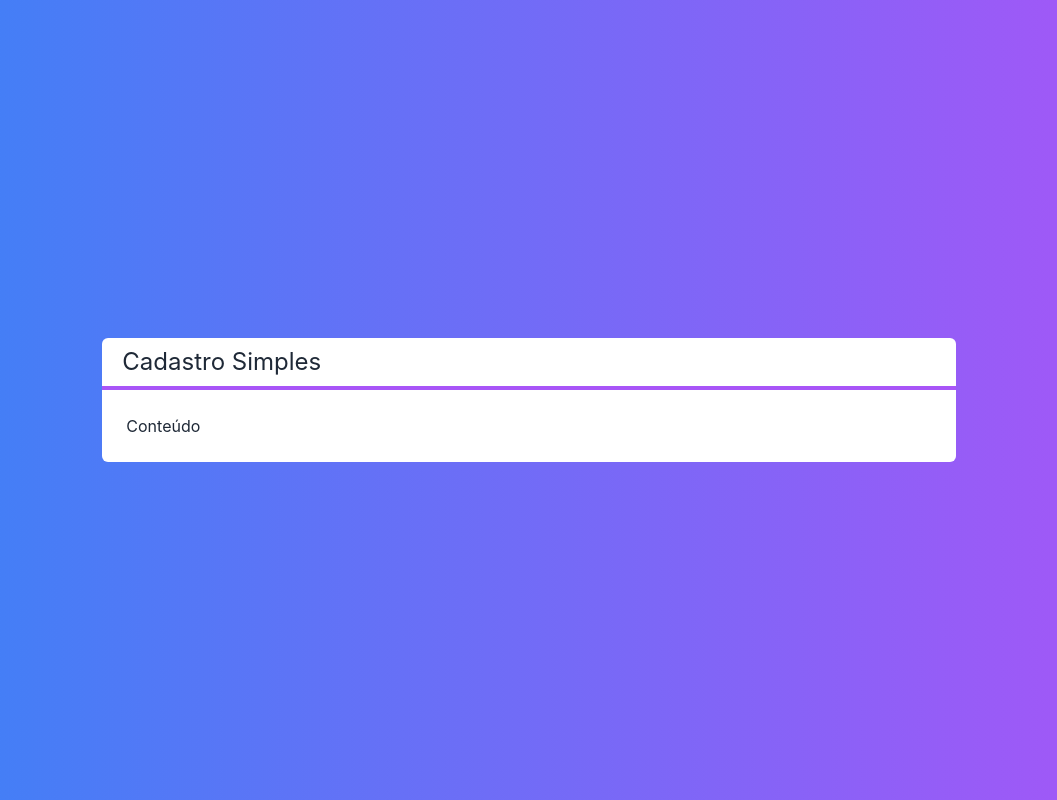
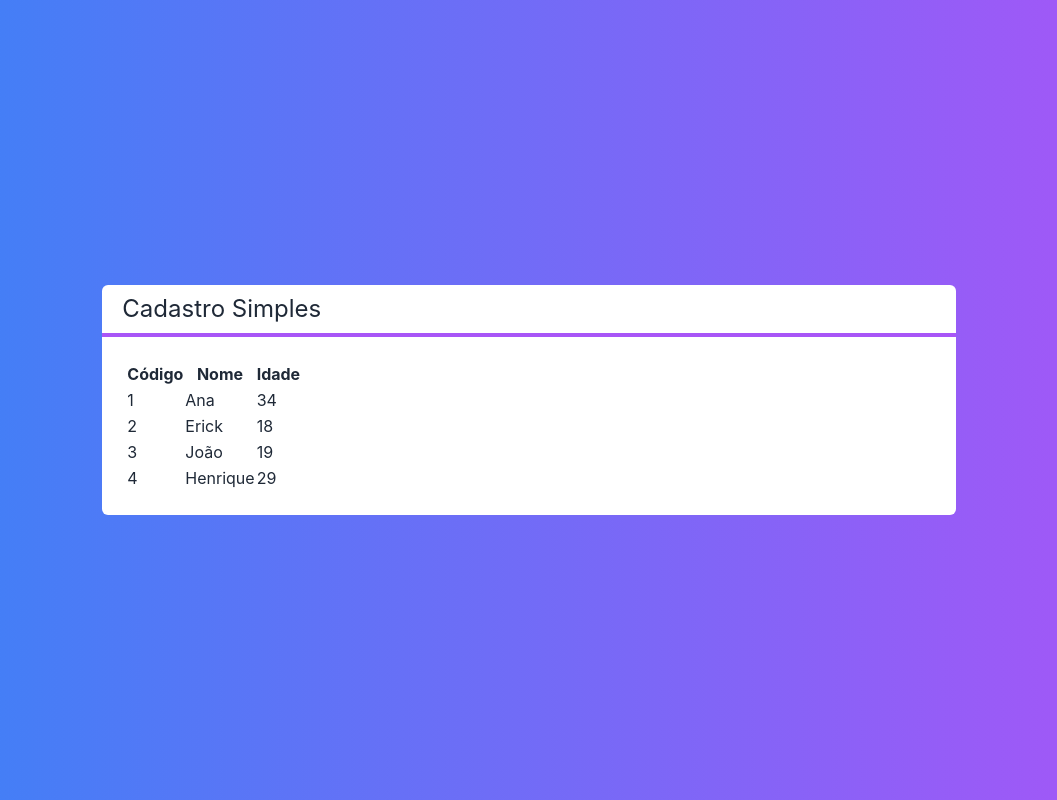
Before and after one commit to Erickbci/next-crud, a Next.js app: page / in a window 1280 px wide. Shown: the whole page, without its empty margins (111-1168 px from the left). Built offline with nearby package versions, Linux system fonts and the light colour scheme.

Commit message:
Componente Tabela #01

```diff
--- /dev/null
+++ b/src/components/Tabela.tsx
@@ -0,0 +1,44 @@
+import Cliente from '../core/Cliente'
+
+interface TabelaProps {
+    clientes: Cliente[]
+}
+
+export default function Tabela(props: TabelaProps){
+
+    function renderizarCabecalho(){
+        return(
+                <tr>
+                    <th>Código</th>
+                    <th>Nome</th>
+                    <th>Idade</th>
+                </tr>
+        )
+    }
+
+    function renderizarDados(){
+
+        return props.clientes?.map((cliente, i) => {
+
+            return(
+                <tr key={cliente.id}>
+                    <td>{cliente.id}</td>
+                    <td>{cliente.nome}</td>
+                    <td>{cliente.idade}</td>
+                </tr>
+            )
+        })
+
+    }
+
+    return (
+        <table>
+            <thead>
+                {renderizarCabecalho()}
+            </thead>
+            <tbody>
+                {renderizarDados()}
+            </tbody>
+        </table>
+    )
+}
--- a/src/pages/index.tsx
+++ b/src/pages/index.tsx
@@ -1,6 +1,16 @@
 import Layout from "../components/Layout";
+import Tabela from "../components/Tabela";
+import Cliente from "../core/Cliente";
 
 export default function Home() {
+
+  const clientes = [
+    new Cliente('Ana', 34, '1'),
+    new Cliente('Erick', 18, '2'),
+    new Cliente('João', 19, '3'),
+    new Cliente('Henrique', 29, '4'),
+  ]
+
   return (
     <div className={`
       flex h-screen justify-center items-center
@@ -8,7 +18,7 @@
       text-white
     `}>
       <Layout titulo="Cadastro Simples">
-        <span>Conteúdo</span>
+        <Tabela clientes={clientes}></Tabela>
       </Layout>
     </div>
   )
```
